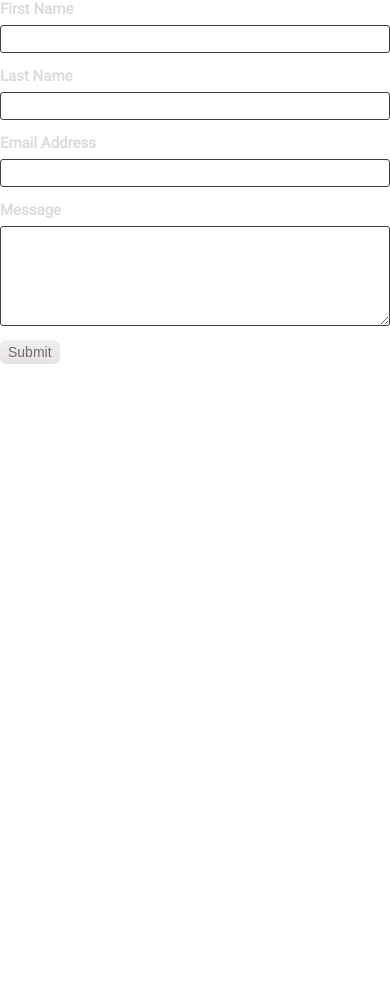
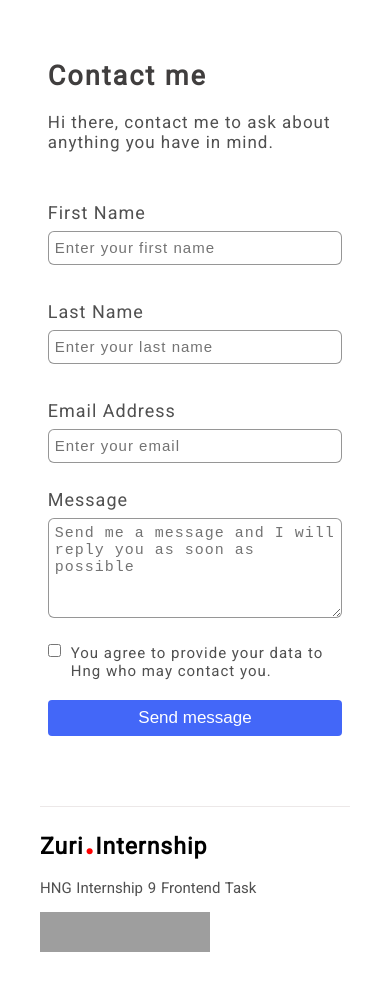
Before and after one commit to Ojerinde/HNG_Linktree, a React (Create React App) app: page /contact in a window 390 px wide. Shown: the top 990 px of the page. Before the commit the page ends 844 px from the top, so only its background shows below. Built offline with nearby package versions, Linux system fonts and the light colour scheme; grey boxes are pictures that could not be loaded.

Commit message:
style: Add responsiveness to the contact page

```diff
--- a/src/App.jsx
+++ b/src/App.jsx
@@ -1,5 +1,4 @@
 import { Route, Routes, useNavigate } from "react-router-dom";
-
 import { ErrorBoundary } from "react-error-boundary";
 
 import Home from "./pages/Home/Home";
--- a/src/Components/Footer/Footer.jsx
+++ b/src/Components/Footer/Footer.jsx
@@ -1,6 +1,6 @@
-const Footer = () => {
+const Footer = (props) => {
   return (
-    <div className="footer">
+    <footer className={`${props.className} footer`}>
       <h2>
         Zuri<span>.</span>Internship
       </h2>
@@ -9,7 +9,7 @@ const Footer = () => {
         src="https://i0.wp.com/ingressive.org/wp-content/uploads/2020/05/I4G-Logo-Color-Cropped.png?fit=2225%2C539&ssl=1"
         alt="HNG"
       />
-    </div>
+    </footer>
   );
 };
 export default Footer;
--- a/src/Components/Input/Input.js
+++ b/src/Components/Input/Input.js
@@ -4,12 +4,12 @@ const Input = React.forwardRef((props, ref) => {
   const { field = "input", ...others } = props;
 
   return (
-    <div className="input__group">
+    <div className={`${props.className} input__group`}>
       <label>{props.label}</label>
       {field === "input" ? (
         <input {...others} ref={ref}></input>
       ) : (
-        <textarea  {...others} ref={ref}></textarea>
+        <textarea {...others} ref={ref}></textarea>
       )}
     </div>
   );
--- a/src/Components/MyLink/Links.jsx
+++ b/src/Components/MyLink/Links.jsx
@@ -37,7 +37,7 @@ const Links = () => {
       >
         Get free Design Books
       </MyLink>
-      <MyLink id="contact" to="/contact">
+      <MyLink id="contact" to="/contact" target=''>
         Contact me
       </MyLink>
     </div>
--- a/src/Components/MyLink/MyLink.js
+++ b/src/Components/MyLink/MyLink.js
@@ -4,7 +4,7 @@ const MyLink = (props) => {
       href={props.to}
       id={props.id}
       title={props.title}
-      target="_blank"
+      target={!props.target ? `${props.target}` : "_blank"}
       rel="noreferrer"
     >
       {props.children}
--- a/src/Stylesheets/AppStyles/Button.scss
+++ b/src/Stylesheets/AppStyles/Button.scss
@@ -1,31 +1,21 @@
 .button {
-  padding: 0.4rem .8rem;
-  font-size: 1.4rem;
-  border-radius: 0.6rem;
-  color: rgba(91, 89, 89, 0.874);
+  padding: 0.7rem 0.9rem;
+  font-size: 1.7rem;
+  border-radius: 0.4rem;
+  color: $primary-color;
   border: none;
+  background: $secondary-color;
   cursor: pointer;
-  background: linear-gradient(
-    to bottom,
-    rgba($primary-light-color, 0.7),
-    rgba($primary-dark-color, 0.7)
-  );
-  transition: all .3s;
+  transition: all 0.3s;
 
   &:hover {
-    color: rgba(54, 54, 54);
-    background: linear-gradient(
-      to bottom,
-      rgba($primary-dark-color, 0.7),
-      rgba($primary-light-color, 0.7)
-    );
+    color: $secondary-color;
+    background-color: $primary-color;
+    transform: translateY(-.3rem);
   }
-  &:disabled {
-    cursor: not-allowed;
-    background: linear-gradient(
-    to bottom,
-    rgba($primary-light-color, 0.2),
-    rgba($primary-dark-color, 0.2)
-  );
+
+  &:active {
+    transform: translateY(-.1rem);
+
   }
 }
--- a/src/Stylesheets/AppStyles/Contact.scss
+++ b/src/Stylesheets/AppStyles/Contact.scss
@@ -0,0 +1,101 @@
+.contact__page {
+  width: 100%;
+  margin-top: 4rem;
+  padding: 2rem 4rem;
+
+  display: flex;
+  justify-content: center;
+  align-items: center;
+  flex-direction: column;
+
+  & .form__box {
+    width: 55%;
+    margin: 0 auto;
+
+    @media only screen and (max-width: 1000px) {
+      & {
+        width: 70%;
+      }
+    }
+
+    @media only screen and (max-width: 600px) {
+      & {
+        width: 75%;
+      }
+    }
+
+    @media only screen and (max-width: 450px) {
+      & {
+        width: 95%;
+      }
+    }
+
+    & h1 {
+      font-size: 2.7rem;
+      letter-spacing: 0.2rem;
+      color: $secondary-color;
+    }
+
+    & p {
+      font-size: 1.7rem;
+      letter-spacing: 0.1rem;
+      color: $secondary-light-color;
+      margin: 2rem 0;
+    }
+
+    & .contact__form {
+      margin-top: 4rem;
+
+      &--box {
+        display: flex;
+        justify-content: space-between;
+
+        @media only screen and (max-width: 800px) {
+          & {
+            flex-direction: column;
+          }
+        }
+
+        & div {
+          flex-basis: 45%;
+        }
+      }
+
+      & button {
+        width: 100%;
+        background-color: rgb(67, 103, 248);
+        color: white;
+        border: 0.1rem solid transparent;
+        transition: all 0.3s;
+        margin: 2rem 0 4rem;
+
+        &:hover {
+          background-color: white;
+          color: rgb(67, 103, 248);
+          border: 0.1rem solid rgb(67, 103, 248);
+        }
+      }
+    }
+  }
+}
+.checkbox {
+    display: flex;
+    justify-content: left;
+    align-items: center;
+    @media only screen and (max-width: 800px) {
+        & {
+            align-items: flex-start;
+        }
+      }
+
+  & label {
+    margin-left: 1rem;
+    font-size: 1.5rem;
+    color: $secondary-light-color;
+    letter-spacing: .1rem;
+  }
+}
+.contact__footer {
+  width: 100%;
+  margin: 3rem auto;
+}
--- /dev/null
+++ b/src/Stylesheets/AppStyles/Footer.scss
@@ -0,0 +1,39 @@
+
+.footer {
+    margin-top: 3rem;
+    padding-top: 1rem;
+    border-top: 0.1rem solid $primary-light-color;
+    display: flex;
+    justify-content: space-between;
+    align-items: center;
+    & h2 {
+      font-size: 2.3rem;
+      font-weight: bold;
+      letter-spacing: 0.1rem;
+
+      & span {
+        font-size: 4rem;
+        color: red;
+      }
+    }
+
+    & p {
+      font-size: 1.5rem;
+      color: $secondary-light-color;
+      word-spacing: .1rem;
+    }
+    & img {
+      height: 4rem;
+      width: 17rem;
+    }
+  }
+
+  @media only screen and (max-width: 768px) {
+    .footer {
+      flex-direction: column;
+      align-items: flex-start;
+      & p {
+        margin: 1.5rem 0;
+      }
+    }
+  }
--- a/src/Stylesheets/AppStyles/Home.scss
+++ b/src/Stylesheets/AppStyles/Home.scss
@@ -8,8 +8,7 @@
   justify-content: center;
   flex-direction: column;
   align-items: center;
-  padding-bottom: 4rem;
-  border-bottom: 0.1rem solid $primary-light-color;
+
 
   &__img--box {
     height: 20rem;
@@ -50,40 +49,3 @@
     height: 4rem;
   }
 }
-
-.footer {
-  margin-top: 1rem;
-  display: flex;
-  justify-content: space-between;
-  align-items: center;
-  & h2 {
-    font-size: 2.3rem;
-    font-weight: bold;
-    letter-spacing: 0.1rem;
-
-    & span {
-      font-size: 4rem;
-      color: red;
-    }
-  }
-
-  & p {
-    font-size: 1.5rem;
-    color: $secondary-light-color;
-    word-spacing: .1rem;
-  }
-  & img {
-    height: 4rem;
-    width: 17rem;
-  }
-}
-
-@media only screen and (max-width: 768px) {
-  .footer {
-    flex-direction: column;
-    align-items: flex-start;
-    & p {
-      margin: 1.5rem 0;
-    }
-  }
-}
--- a/src/Stylesheets/AppStyles/Input.scss
+++ b/src/Stylesheets/AppStyles/Input.scss
@@ -1,32 +1,32 @@
 .input__group {
   display: flex;
   flex-direction: column;
+  margin: 1rem 0;
 
   & label {
-    font-size: 1.5rem;
-    font-weight: 600;
-    color: $primary-color;
+    font-size: 1.8rem;
+    font-weight: 500;
+    letter-spacing: 0.1rem;
+    color: $secondary-light-color;
   }
 
   & input,
   & textarea {
-    padding: 0.5rem;
-    border: 0.15rem solid $secondary-color;
-    border-radius: 0.3rem;
-    margin: 0.7rem 0 1.4rem 0;
-    font-size: 1.4rem;
-    font-weight: 300;
-    color: rgba(35, 75, 75, 0.9);
+    padding: 0.6rem;
+    border: 0.15rem solid rgba($secondary-light-color, 0.6);
+    border-radius: 0.6rem;
+    margin: 0.8rem 0 1.6rem 0;
+    font-size: 1.7rem;
+    color: rgba(47, 48, 48, 0.9);
 
     &:focus {
       outline: none;
-      border: 0.15rem solid $secondary-light-color;
+      border: 0.15rem solid rgba($secondary-light-color, 0.9);
     }
 
     &::placeholder {
-      color: rgba(42, 41, 41, 0.6);
-      font-weight: 400;
-      font-size: 1.1rem;
+      color: rgba($secondary-light-color, 0.8);
+      font-size: 1.5rem;
       letter-spacing: 0.1rem;
     }
   }
--- a/src/Stylesheets/main.scss
+++ b/src/Stylesheets/main.scss
@@ -3,6 +3,7 @@
 @import "./AppStyles/index.scss";
 @import "./AppStyles/App.scss";
 @import "./AppStyles/Home.scss";
+@import "./AppStyles/Footer.scss";
 @import "./AppStyles/MyLink.scss";
 @import "./AppStyles/Input.scss";
 @import "./AppStyles/LoadingSpinner.scss";
--- a/src/pages/Contact/Contact.jsx
+++ b/src/pages/Contact/Contact.jsx
@@ -1,6 +1,7 @@
 import { useRef } from "react";
 
 import Button from "../../Components/Button/Button";
+import Footer from "../../Components/Footer/Footer";
 import Input from "../../Components/Input/Input";
 
 const Contact = () => {
@@ -8,14 +9,63 @@ const Contact = () => {
   const lastNameRef = useRef();
   const emailRef = useRef();
   const messageRef = useRef();
+
+  const submitHandler = (event) => {
+    event.preventDefault();
+  };
+
   return (
-    <form className="contact__form">
-      <Input id="first_name" label="First Name" ref={firstNameRef} />
-      <Input id="last_name" label="Last Name" ref={lastNameRef} />
-      <Input id="email" label="Email Address" ref={emailRef} />
-      <Input id="message" label="Message" ref={messageRef} field="textarea" />
-      <Button id="btn__submit">Submit</Button>
-    </form>
+    <div className="contact__page">
+      <div className="form__box">
+        <h1>Contact me</h1>
+        <p>Hi there, contact me to ask about anything you have in mind.</p>
+        <form className="contact__form" onSubmit={submitHandler}>
+          <div className="contact__form--box">
+            <Input
+              id="first_name"
+              label="First Name"
+              type="text"
+              ref={firstNameRef}
+              placeholder="Enter your first name"
+            />
+            <Input
+              id="last_name"
+              label="Last Name"
+              type="text"
+              ref={lastNameRef}
+              placeholder="Enter your last name"
+            />
+          </div>
+          <Input
+            id="email"
+            label="Email Address"
+            type="email"
+            ref={emailRef}
+            placeholder="Enter your email"
+          />
+          <Input
+            id="message"
+            label="Message"
+            ref={messageRef}
+            type="text"
+            field="textarea"
+            placeholder="Send me a message and I will reply you as soon as possible"
+          />
+
+          <div className="checkbox">
+            <input type="checkbox" name="checkbox" value="value" />
+            <label>
+              You agree to provide your data to Hng who may contact you.
+            </label>
+          </div>
+
+          <Button id="btn__submit" type="submit">
+            Send message
+          </Button>
+        </form>
+      </div>
+      <Footer className="contact__footer" />
+    </div>
   );
 };
 export default Contact;
```
